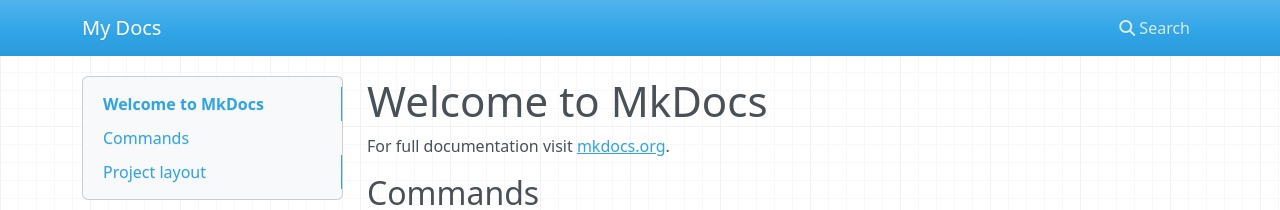
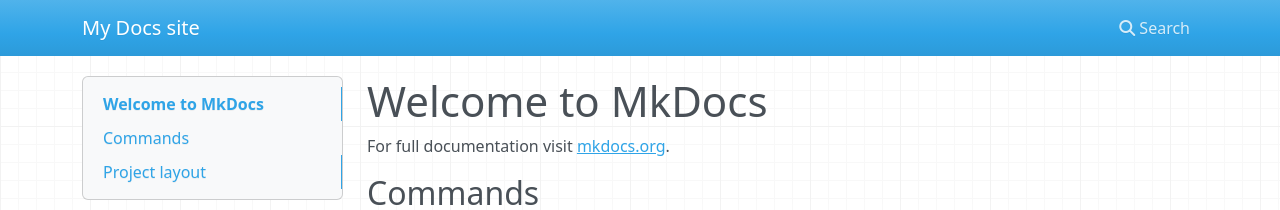
Before and after one commit to babinsouare/babinsouare.github.io, an MkDocs documentation site: the page built from docs/index.md, in a window 1280 px wide. Shown: the top 210 px of the page. Built offline with MkDocs 1.6.1, drawn with Linux system fonts in a browser that asks for light colours; nearby versions of some CDN libraries.

Commit message:
first pipe

```diff
--- a/mkdocs.yml
+++ b/mkdocs.yml
@@ -1 +1 @@
-site_name: My Docs
+site_name: My Docs site
```
